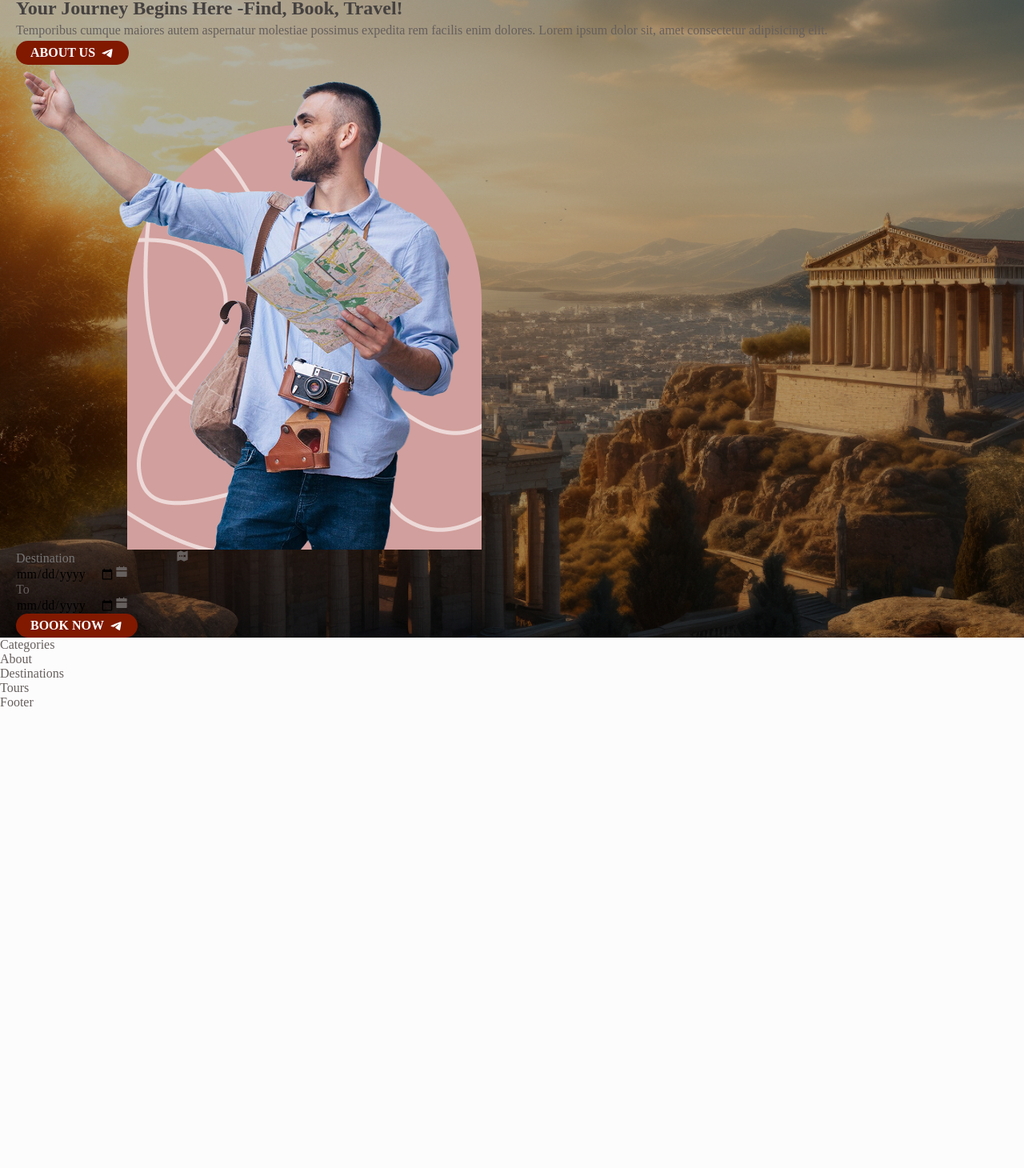
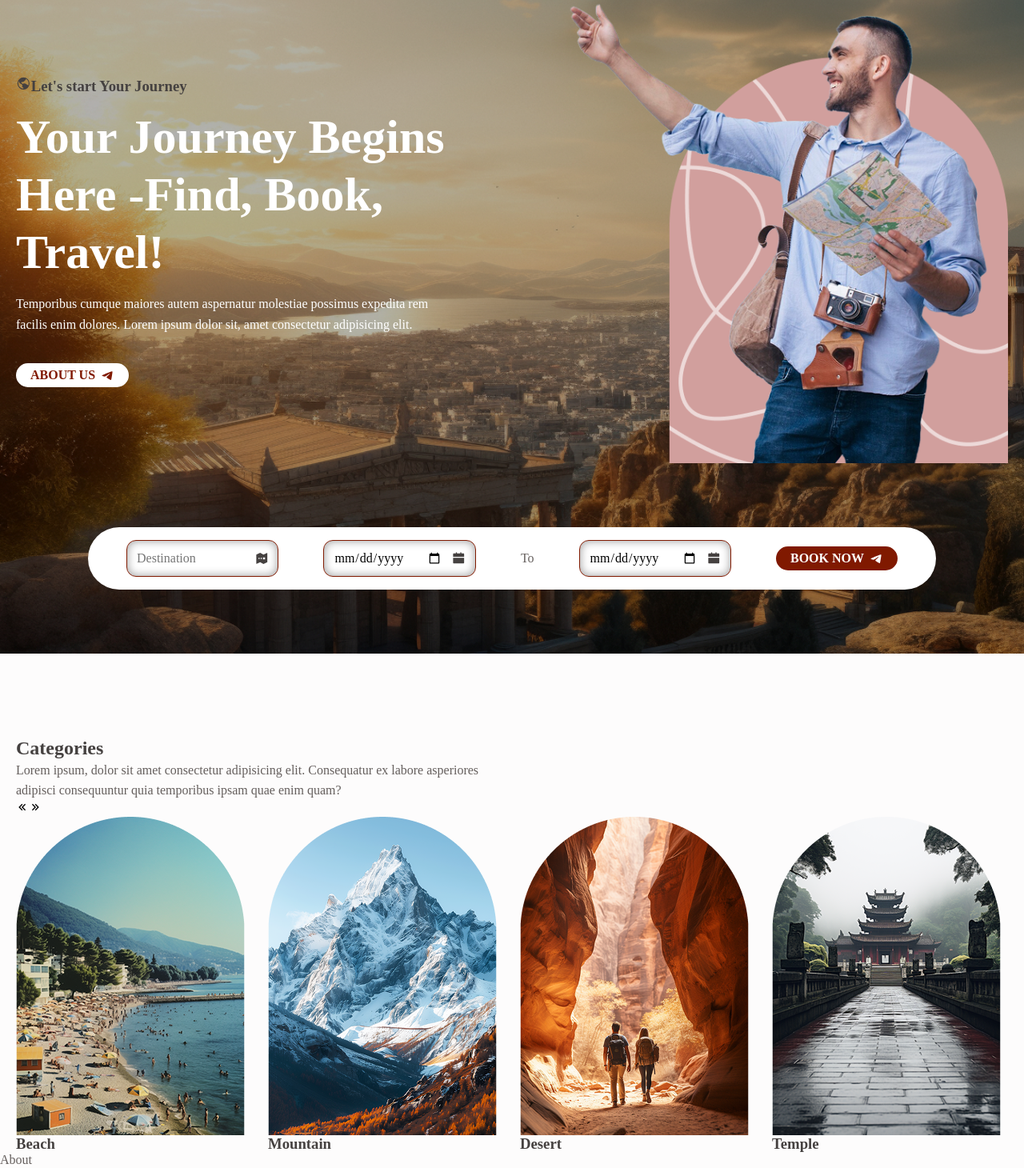
Before and after one commit to LeoDevFS/OreoTravel, a React (Vite) app: page / in a window 1280 px wide. Shown: the part 132-1592 px from the top of the page at 80% size. Before the commit the page ends 1019 px from the top, so only its background shows below. Built offline with nearby package versions, Linux system fonts and the light colour scheme; a web font is replaced by a local one.

Commit message:
home & categories

```diff
--- a/package.json
+++ b/package.json
@@ -12,7 +12,8 @@
   "dependencies": {
     "react": "^19.1.0",
     "react-dom": "^19.1.0",
-    "react-icons": "^5.5.0"
+    "react-icons": "^5.5.0",
+    "swiper": "^11.2.8"
   },
   "devDependencies": {
     "@eslint/js": "^9.25.0",
--- a/src/App.css
+++ b/src/App.css
@@ -10,6 +10,8 @@
 --body-color:hsl(var(--hue),4%,99%);
 --border-color:hsl(var(--hue),36%,72%);
 --white-color:hsl(var(--hue),4%,100%);
+--hsla:hsla(var(--hue),4%,0%,0.4);
+
     /* ============================================FONT FAMILY========================= */
 --body-font: font-family: 'Zen Old Mincho', serif;
     /* ============================================FONT SIZES========================= */
@@ -93,6 +95,14 @@ img{
     background-color: transparent;
     color: var(--first-color);
 }
+.button-white{
+    border-color:var(--white-color);
+    background-color: var(--white-color) ;
+    color: var(--first-color);
+}
+.button-white:hover{
+    color: var(--white-color);
+}
 
 .section{
     padding-top: 6.5rem;
@@ -103,3 +113,8 @@ img{
     margin-inline: auto;
     padding-inline: 1.25rem;
 }
+
+.grid{
+    display: grid;
+    gap: 1.5rem;
+}
--- a/src/components/categories/Categories.jsx
+++ b/src/components/categories/Categories.jsx
@@ -1,9 +1,68 @@
-import React from 'react'
+import React from "react";
+import SectionTitle from "../title/SectionTitle";
+import { RiArrowLeftDoubleFill, RiArrowRightDoubleFill } from "react-icons/ri";
+import { Swiper, SwiperSlide } from "swiper/react";
+import { Navigation } from "swiper/modules";
+import "swiper/css";
+import "swiper/css/navigation";
+import "./categories.css";
+import { categories } from "../../Data";
 
 function Categories() {
   return (
-    <div>Categories</div>
-  )
+    <section className="categories container section">
+      <div className="category-header">
+        <SectionTitle
+          title="Categories"
+          decription="Lorem ipsum dolor sit amet consectetur, adipisicing elit. Magnam laborum facilis mollitia reiciendis explicabo perferendis laudantium, dolores blanditiis accusamus similique illo odit exercitationem neque id. Voluptatem provident cumque dolorem quam."
+        />
+        <div className="swiper-btns">
+          <button className="swiper-btn prev-btn">
+            <RiArrowLeftDoubleFill />
+          </button>
+
+          <button className="swiper-btn next-btn">
+            <RiArrowRightDoubleFill />
+          </button>
+        </div>
+      </div>
+
+      <Swiper
+      slidesPerView={1}
+      spaceBetween={12}
+      grabCursor={true}
+      loop={true}
+      navigation={{
+        nextEl: '.next-btn',
+        prevEl:'.prev-btn'
+      }}
+
+        modules={[Navigation]}
+        breakpoints={{
+          768: {
+            slidesPerView: 2,
+          },
+          1024: {
+            slidesPerView: 5,
+          },
+          1208: {
+            slidesPerView: 4,
+            spaceBetween: 20,
+          },
+        }}
+        className="mySwiper"
+      >
+        {categories.map(({ img, title }, index) => {
+          return (
+            <SwiperSlide className="category-slide" key={index}>
+              <img src={img} alt="" className="category-img" />
+              <h3 className="category-title">{title}</h3>
+            </SwiperSlide>
+          );
+        })}
+      </Swiper>
+    </section>
+  );
 }
 
-export default Categories
+export default Categories;
--- a/src/components/home/home.css
+++ b/src/components/home/home.css
@@ -2,3 +2,69 @@
     background-image: url("../../imgs/home-bg.png");
     background-size: cover;
 }
+
+.home-container{
+    grid-template-columns: repeat(2,1fr);
+    align-items: center;
+    column-gap: 8rem;
+    padding-top: 1.75rem;
+}
+
+.home-subtitles{
+    display: inline-flex;
+    align-items: center;
+    column-gap: 0.5rem;
+    color: var(--first-color);;
+    font-size: var(--large-font-size);
+    font-weight: var(--weight-700);
+}
+.home-title,
+.home-description{
+    color: var(--white-color);
+}
+.home-title{
+    font-size: var(--big-font-size);
+    margin-block: 1rem;
+}
+
+.home-description{
+    margin-bottom: 2.25rem;
+
+}
+
+.home-img{
+    justify-self: end;
+}
+
+.booking{
+    max-width: 1100px;
+    padding-block: 5rem;
+
+}
+
+.booking-form{
+    background-color: var(--white-color);
+    padding: 1rem 3rem;
+    border-radius: 3rem;
+    grid-template-columns: repeat(2,1fr)max-content 1fr max-content;
+    align-items: center;
+    column-gap: 3.5rem;
+}
+
+.booking-item{
+    border: 1px solid var(--first-color);
+    padding: 0.75rem;
+    border-radius: 0.75rem;
+    display: flex;
+    align-items: center;
+    column-gap: 0.75rem;
+    box-shadow: inset 0 0 12px var(--hsla);
+}
+.booking-input{
+    width: 100%;
+}
+
+.booking-icon{
+    color: var(--title-color);
+    font-size:var(--larger-font-size)
+}
--- /dev/null
+++ b/src/components/title/SectionTitle.jsx
@@ -0,0 +1,16 @@
+import React from 'react'
+import "./sectionTitle.css"
+
+function SectionTitle({title,description}) {
+  return (
+    <div className="section-header">
+        <h2 className="section-title"> Categories
+        </h2>
+            <p className="section-description">
+            Lorem ipsum, dolor sit amet consectetur adipisicing elit. Consequatur ex labore asperiores adipisci consequuntur quia temporibus ipsam quae enim quam?
+            </p>
+    </div>
+  )
+}
+
+export default SectionTitle
--- /dev/null
+++ b/src/components/title/sectionTitle.css
@@ -0,0 +1,11 @@
+.section-header{
+    max-width: 600px;
+}
+
+.section.title{
+    font-size:var(--h1-font-size)
+}
+
+.section-description{
+    margin-block: 1rem 3 rem;
+}
```
Also changed, not shown: 2 other files (tests, documents, lock files or other folders).
